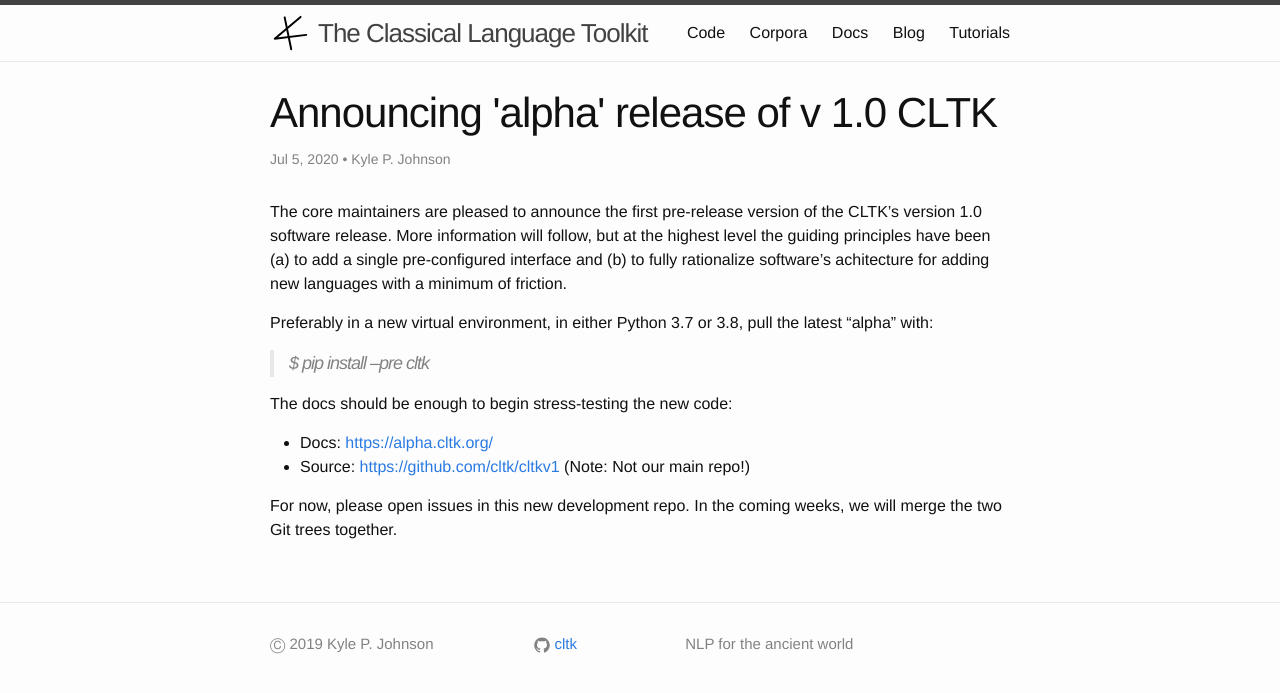
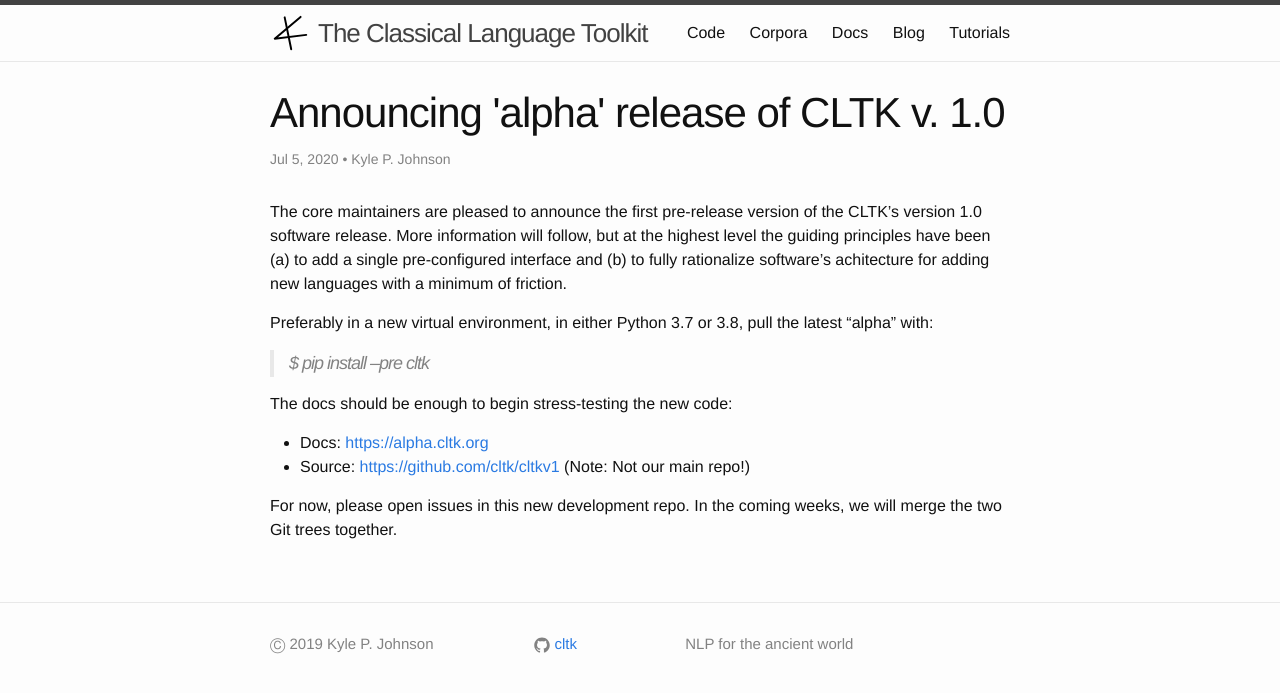
Before and after one commit to cltk/cltk.github.io, a Jekyll site: the page built from _posts/2020-07-05-announcing-alpha-release-v1.markdown, in a window 1280 px wide. Shown: the top 693 px of the page. Built offline with Jekyll 4.4.1, drawn with Linux system fonts in a browser that asks for light colours.

Commit message:
Update 2020-07-05-announcing-alpha-release-v1.markdown

```diff
--- a/_posts/2020-07-05-announcing-alpha-release-v1.markdown
+++ b/_posts/2020-07-05-announcing-alpha-release-v1.markdown
@@ -1,6 +1,6 @@
 ---
 layout: post
-title:  "Announcing 'alpha' release of v 1.0 CLTK"
+title:  "Announcing 'alpha' release of CLTK v. 1.0"
 date:   2020-07-05 21:00:00
 categories: blog
 author: Kyle P. Johnson
@@ -14,7 +14,7 @@
 
 The docs should be enough to begin stress-testing the new code:
 
-- Docs: <https://alpha.cltk.org/>
+- Docs: <https://alpha.cltk.org>
 - Source: <https://github.com/cltk/cltkv1> (Note: Not our main repo!)
 
 For now, please open issues in this new development repo. In the coming weeks, we will merge the two Git trees together.
```
